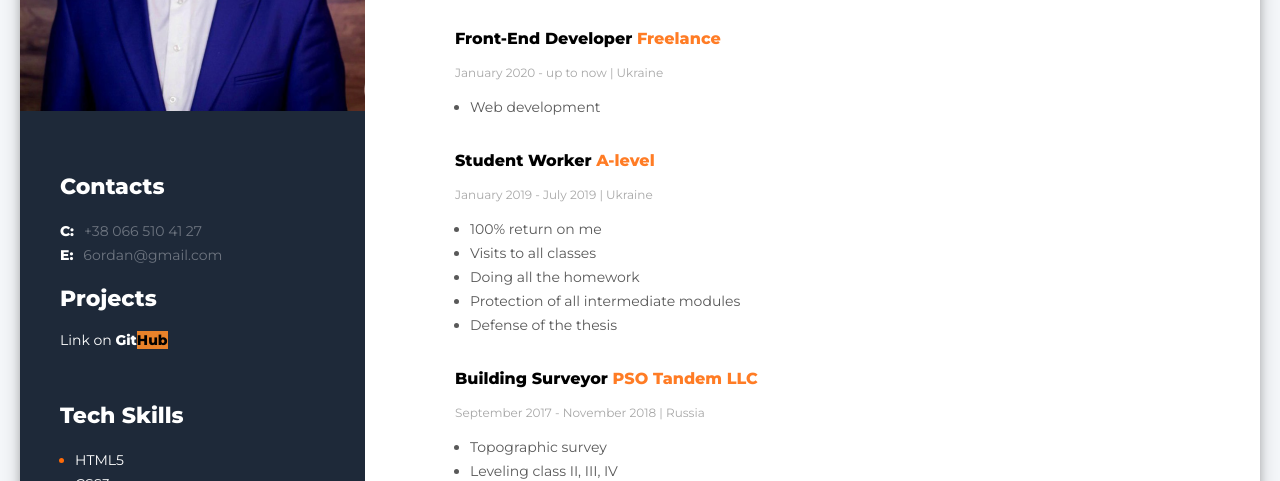
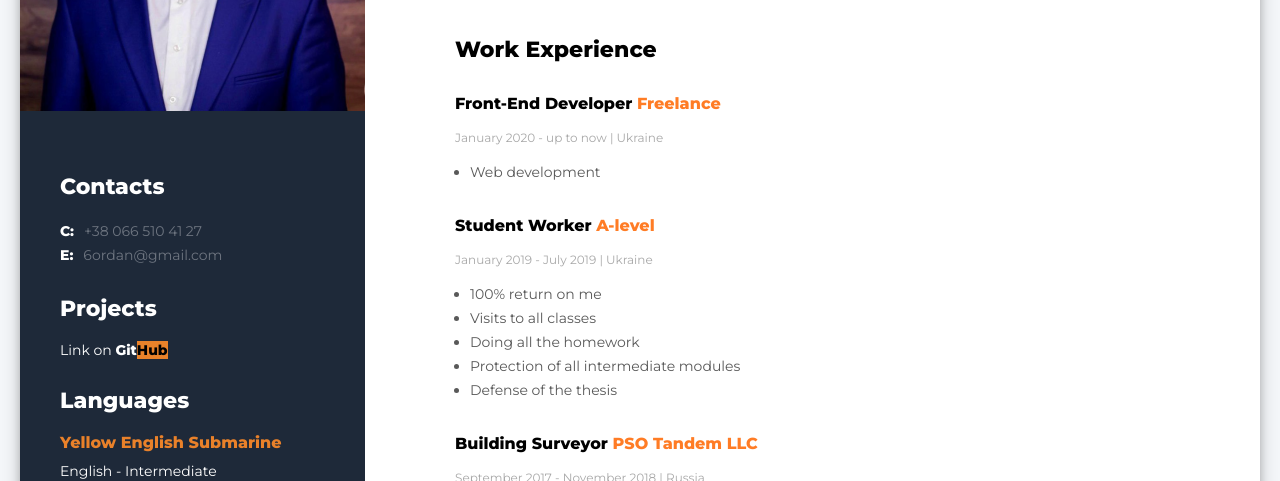
Before and after one commit to BogdanSlepov/resume, a plain HTML site: page index.html in a window 1280 px wide. Shown: the part 319-800 px from the top of the page. Drawn offline with Linux system fonts and the light colour scheme.

Commit message:
other commit

```diff
--- a/css/style.css
+++ b/css/style.css
@@ -41,7 +41,7 @@ body {
     line-height: 24px;
     color: #ffffff;
     margin-bottom: 20px;
-    margin-top: 20px;
+    margin-top: 30px;
 }
 
 .contacts-link {
@@ -122,7 +122,6 @@ body {
 
 .project-link {
     font-size: 14px;
-    font-weight: 400;
     color: #ffffff;
     text-decoration: none;
     font-weight: 700;
@@ -133,11 +132,30 @@ body {
     color: #000000;
 } s
 
+.languages-title {
+    font-size: 34px;
+    color: #ffffff;
+}
+
+.languages-company {
+    color: #e9812a;
+    font-size: 16px;
+    font-weight: 700;
+    padding-bottom: 10px;
+}
+
+.languages-level {
+    font-size: 14px;
+    font-weight: 400;
+    color: #ffffff;
+}
+
 .info-container {
     margin-bottom: 65px;
 }
 
 .about-me-title {
+    margin-top: 40px;
     color: #000000;
     font-size: 22px;
     font-weight: 700;
@@ -160,6 +178,7 @@ body {
 
 .profession-company {
     color: #ff7c25;
+    font-weight: 700;
 }
 
 .profession-work-time {
--- a/index.html
+++ b/index.html
@@ -14,8 +14,6 @@
 
         <aside class="sidebar">
             <img class="my-photo" src="./img/myPhoto.jpeg" alt="My photo">
-
-
             <!-- Contacts container -->
             <div class="contacts-container">
                 <h3 class="contacts-title">Contacts</h3>
@@ -27,6 +25,10 @@
                 </div>
                 <p class="contacts-title">Projects</p>
                 <p class="text-project">Link on <a class="project-link" href="https://github.com/BogdanSlepov/">Git<span class="hub">Hub</span></a></p>
+                <p class="contacts-title">Languages</p>
+                <p class="languages-company">Yellow English Submarine</p>
+                <p class="languages-level">English - Intermediate</p>
+                <p class="profession-work-time">November 2018 - up to now | Ukraine</p>
             </div>
 
             <!-- Tech Skills -->
```
